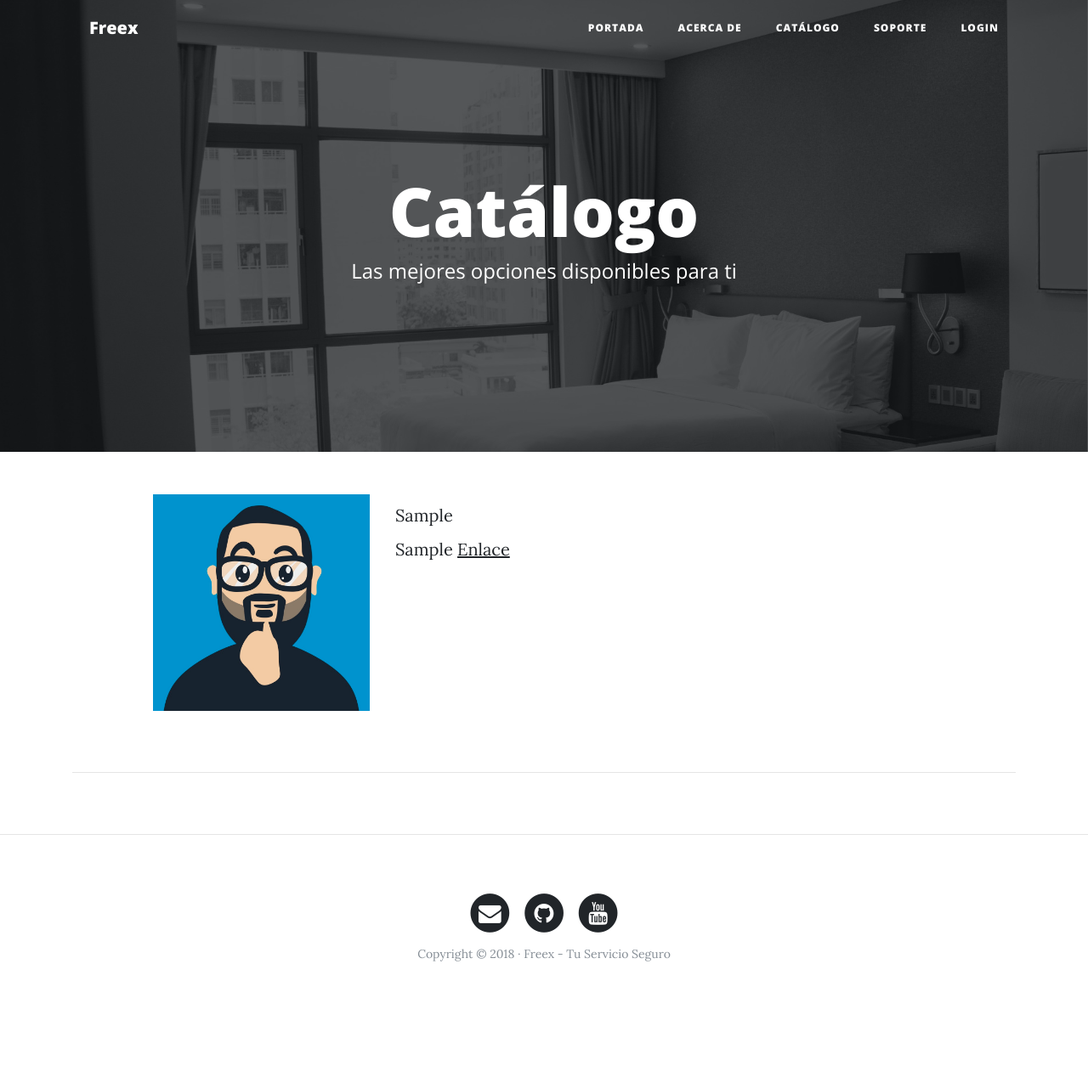
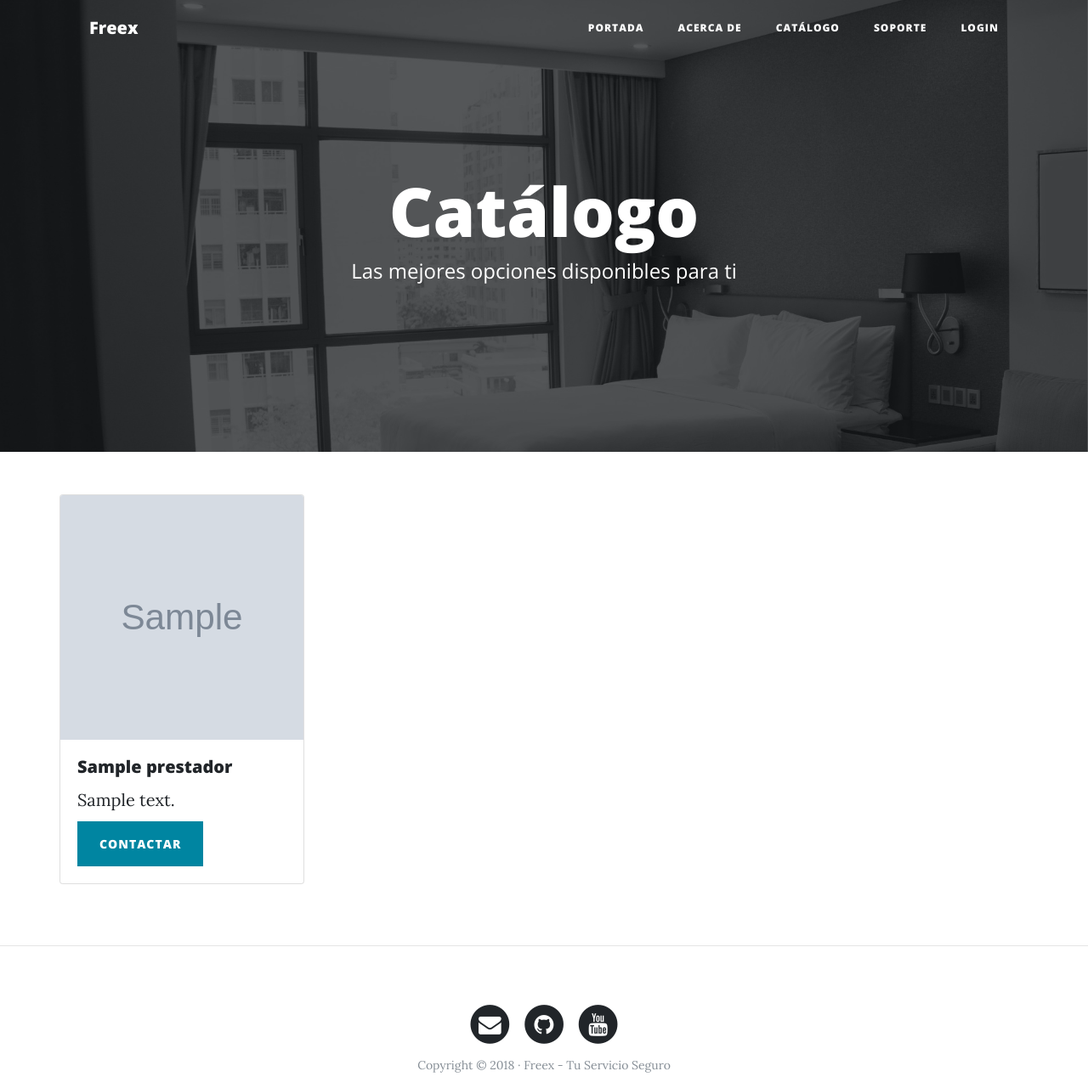
Before and after one commit to neshdiaz/Freex, a Django app: page /catalogo/ in a window 1280 px wide. Shown: the top 1281 px of the page at 85% size. Before the commit the page ends 1132 px from the top, so only its background shows below. Run offline with Django 3.2, Linux system fonts and the light colour scheme; tables that the repository leaves empty hold one stand-in row (values such as "Sample post"); grey boxes marked "Sample" are stand-in pictures; some libraries are stand-ins or nearby versions.

Commit message:
Operativo cards en catalogo
El proyecto presenta funcionalidad completa consulta a base de datos y se muestra en template catalogo con cards de bootstrap

```diff
--- a/core/models.py
+++ b/core/models.py
@@ -9,9 +9,11 @@ class Prestador(models.Model):
     pais = models.CharField(max_length=50)
     ciudad = models.CharField(max_length=50)
     foto_perfil = models.ImageField(upload_to='perfiles')
+    descripcion = models.TextField()
+    pagina_web = models.URLField(null=True, blank=True)
     created = models.DateTimeField(auto_now_add=True,
-                                   verbose_name='fechaCreación',)
-    updated = models.DateTimeField(auto_now=True)
+                                   verbose_name='Creado')
+    updated = models.DateTimeField(auto_now=True, verbose_name='Actualizado')
 
     class Meta:
         verbose_name = 'Prestador'
--- a/core/templates/core/catalogo.html
+++ b/core/templates/core/catalogo.html
@@ -8,21 +8,19 @@
 
 {% block content %}
 <!-- Contenido Principal -->
-<div class="container">
-  <!-- Catalogo -->
-  {% for prestador in prestadores %}
-    <div class="row">
-      <div class="col-lg-3 col-md-4 offset-lg-1">
-        <img class="img-fluid" src="{% static 'core/img/avatar.jpg' %}" alt="">
-      </div>
-      <div class="col-lg-7 col-md-8">
-        <h2>{{prestador.nommbres}}</h2>
-        <p> {{prestador.pais}}
-        <p> {{prestador.ciudad}}
-        <a href="#">Enlace</a></p>
+<!-- Catalogo -->
+    <div class="container">
+      <div class="row">
+      {% for prestador in prestadores %}
+        <div class="card" style="width: 18rem;">
+          <img class="card-img-top" style="height: 18rem;" src="{{ prestador.foto_perfil.url }}" alt="Card image cap">
+          <div class="card-body">
+            <h5 class="card-title"> {{ prestador.nombres }} </h5>
+            <p class="card-text"> {{ prestador.descripcion|truncatechars:200 }} </p>
+            <a href="#" class="btn btn-primary">Contactar</a>
+          </div>
+        </div>
+      {% endfor %}
       </div>
     </div>
-    <hr>
-  {% endfor %}
-</div>
 {% endblock %}
```
Also changed, not shown: core/migrations/0003_auto_20180705_1036.py (added), core/migrations/0004_auto_20180705_1404.py (added), core/migrations/0005_auto_20180705_1422.py (added), core/static/core/img/1.jpg (added), core/static/core/img/2.jpg (added), core/static/core/img/3.jpg (added), media/perfiles/1.jpg (added), media/perfiles/2.jpg (added), media/perfiles/3.jpg (added), media/perfiles/3_10LvILJ.jpg (added), media/perfiles/avatar.jpg (added), media/perfiles/myAvatar_h6WgNfH.png (added), media/perfiles/myAvatar_x0X4Cgt.png (added).
